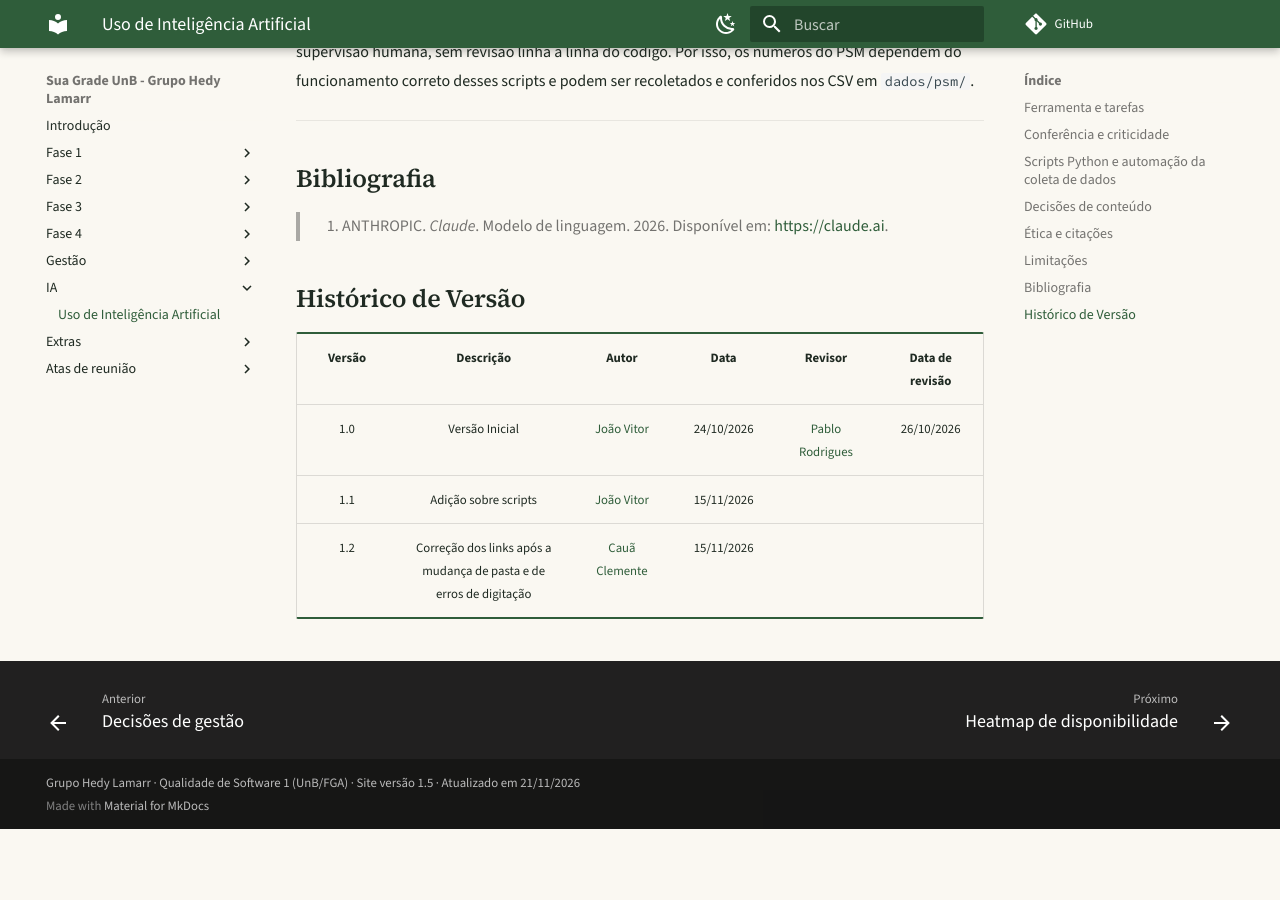
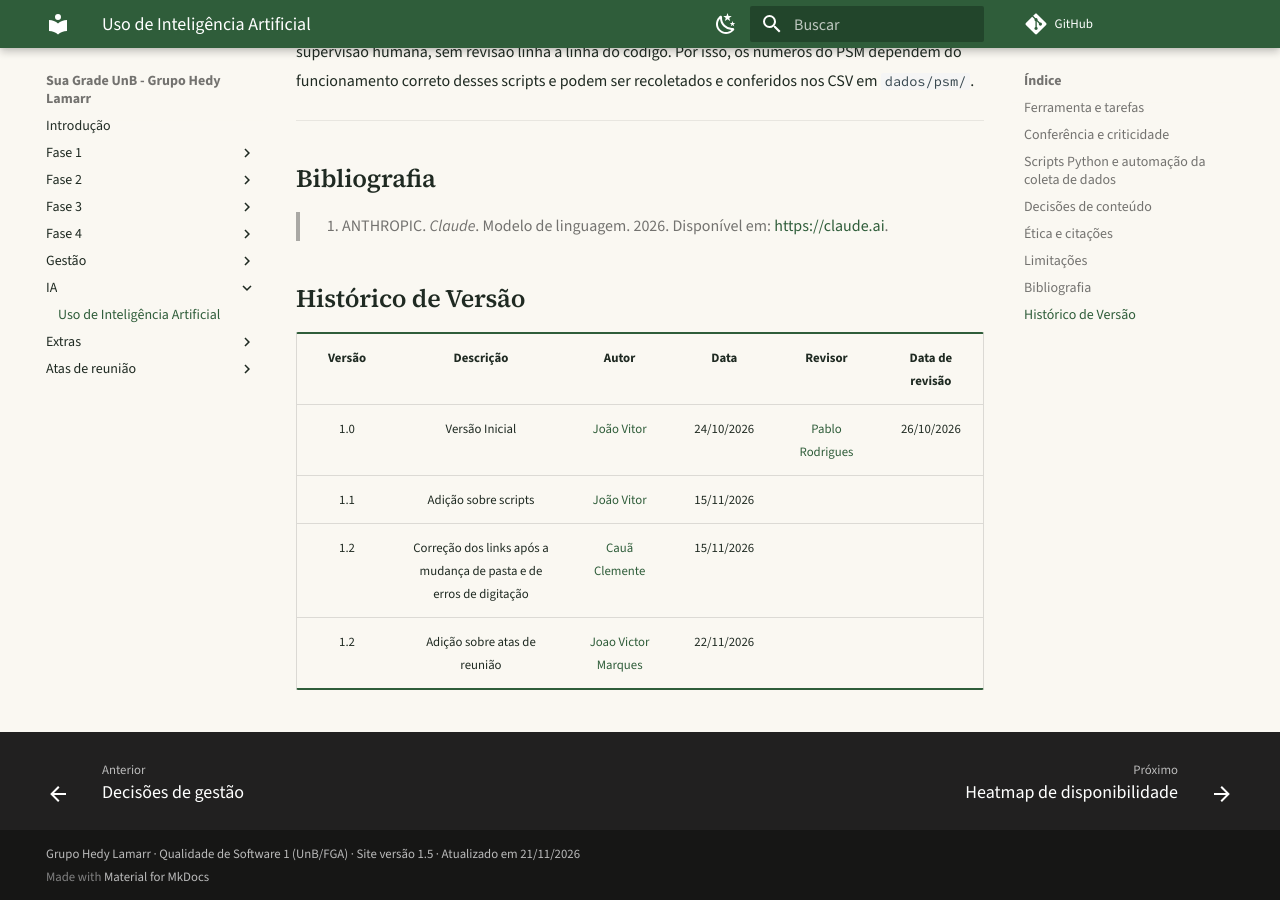
Before and after one commit to FCTE-Qualidade-de-Software-1/2026-2_T02_HEDY_LAMAR, an MkDocs documentation site: the page built from docs/uso-de-ia/uso-da-ia.md, in a window 1280 px wide and 900 px high, scrolled down 3021 px. Built offline with MkDocs 1.6.1 and Material for MkDocs 9.7.7, drawn with Linux system fonts in a browser that asks for light colours; comment, search, counter and statistics services are not loaded; before the commit the page ends 3850 px from its top, so only the background shows below that.

Commit message:
add historico de versao uma versão nova

```diff
--- a/docs/uso-de-ia/uso-da-ia.md
+++ b/docs/uso-de-ia/uso-da-ia.md
@@ -72,3 +72,4 @@ Os scripts Python foram gerados pela IA e conferidos pela equipe apenas por meio
 |  1.0   |       Versão Inicial        |     [João Vitor](https://github.com/Jauzimm)      | 24/10/2026 | [Pablo Rodrigues](https://github.com/Pablo-R-L) | 26/10/2026  |
 |  1.1   |      Adição sobre scripts       |     [João Vitor](https://github.com/Jauzimm)      | 15/11/2026 |  |   |
 |  1.2   |  Correção dos links após a mudança de pasta e de erros de digitação  |  [Cauã Clemente](https://github.com/CauaoClemente)  | 15/11/2026 |  |   |
+|  1.2   |  Adição sobre atas de reunião  |  [Joao Victor Marques](https://github.com/jmarquees)  | 22/11/2026 |  |   |
```
